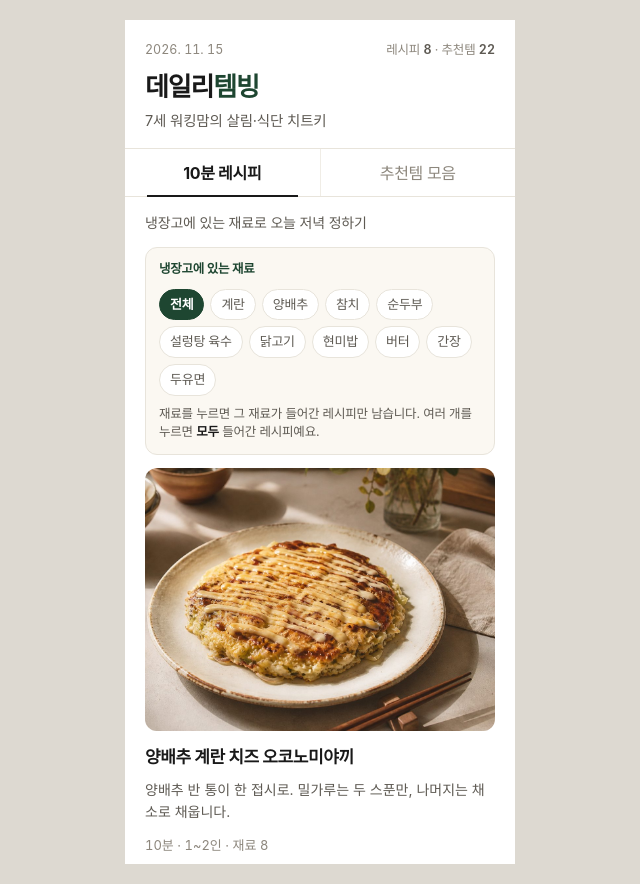
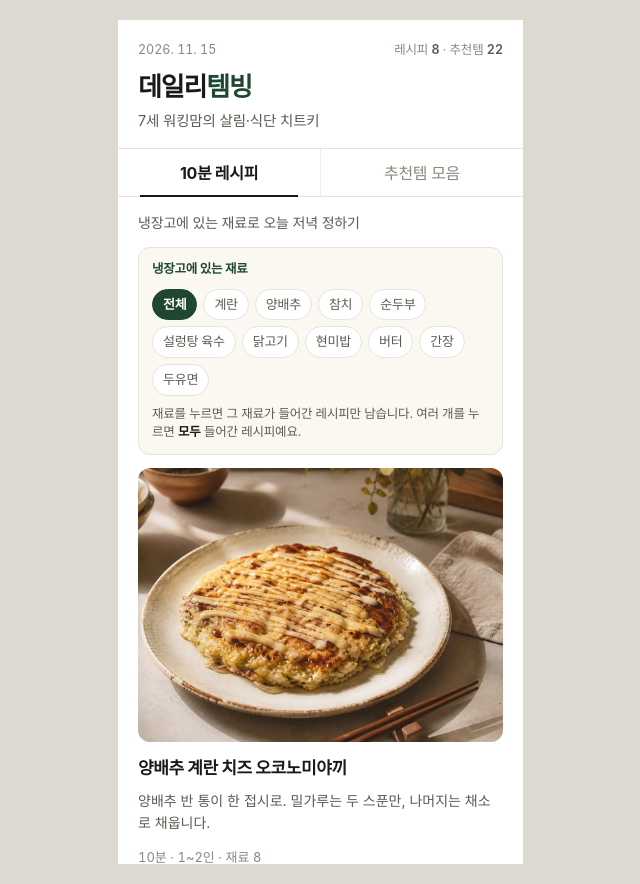
Before and after one commit to dailytemving/dailytemving, a plain HTML site: page mobile-check.html in a window 1280 px wide. Shown: the whole page, without its empty margins (320-960 px from the left). Drawn offline with Linux system fonts and the light colour scheme; a web font is replaced by a local one.

Commit message:
모바일 확인 프레임 폭 보정

```diff
--- a/mobile-check.html
+++ b/mobile-check.html
@@ -7,7 +7,8 @@
 <style>
   html,body{margin:0;padding:0;background:#DDD9D1}
   body{display:flex;justify-content:center;padding:20px 0}
-  iframe{width:390px;height:844px;border:0;background:#fff;display:block}
+  /* 405 = 390 content + 15 chrome scrollbar, so the frame lays out at a real 390px phone width */
+  iframe{width:405px;height:844px;border:0;background:#fff;display:block}
 </style>
 </head>
 <body>
```
